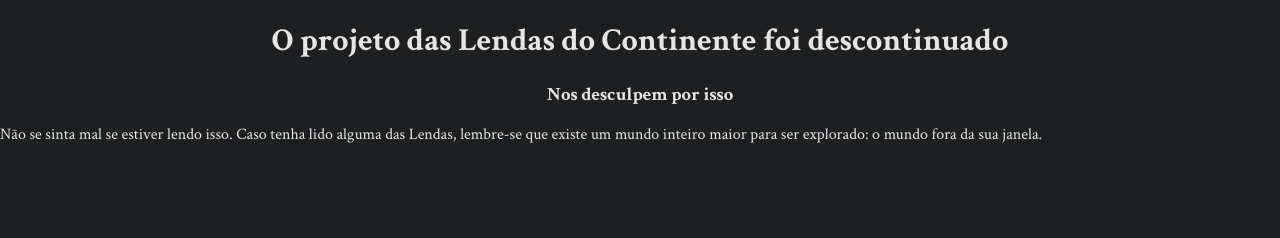
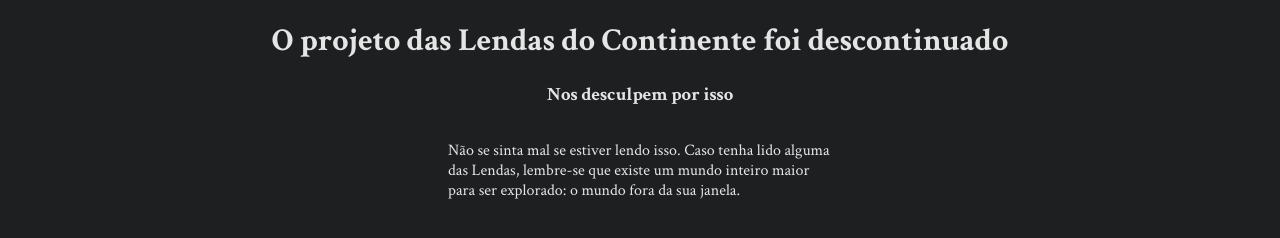
Before and after one commit to MrGadwel/Lendas-do-Continente, a plain HTML site: page index.html in a window 1280 px wide. Drawn offline with nearby package versions, Linux system fonts and the light colour scheme; a web font is replaced by a local one.

Commit message:
Update style.css

```diff
--- a/style/style.css
+++ b/style/style.css
@@ -16,12 +16,33 @@ body {
 
 h1 {
     text-align: center;
+    justify-content: center;
+    align-items: center;
 }
 
 h2 {
     text-align: center;
+    justify-content: center;
+    align-items: center;
 }
 
 h3 {
     text-align: center;
+    justify-content: center;
+    align-items: center;
 }
+
+.container {
+        display: flex;
+        flex-direction: row;
+        justify-content: center;
+        align-items: center;
+}
+
+.box {
+        width: 30%;
+}
+
+.box2 {
+    width: 100%;
+}
```
